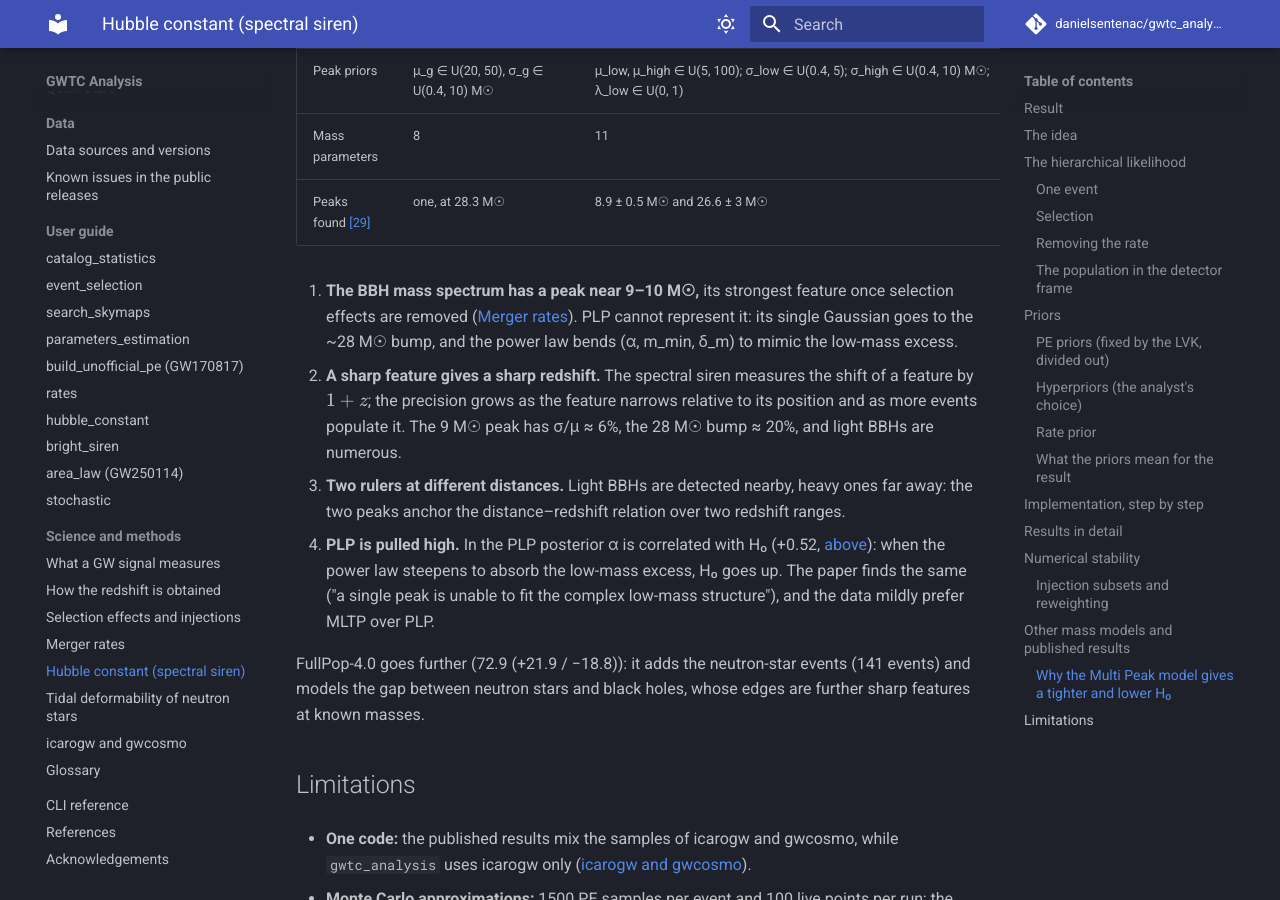
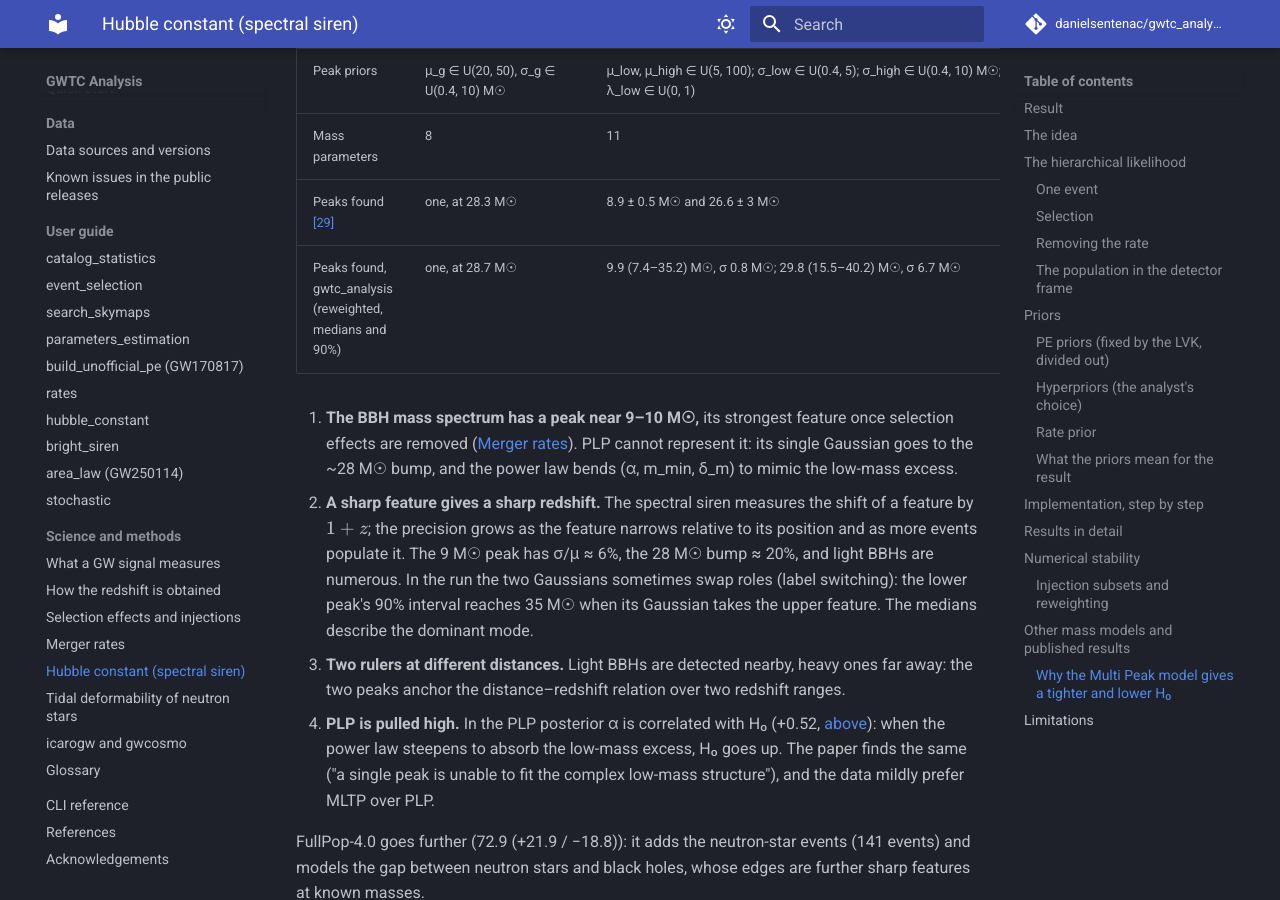
Before and after one commit to danielsentenac/gwtc_analysis, an MkDocs documentation site: the page built from docs/science/spectral-siren.md, in a window 1280 px wide and 900 px high, scrolled down 12189 px. Built offline with MkDocs 1.6.1 and Material for MkDocs 9.7.7, drawn with Linux system fonts in a browser that asks for light colours; comment, search, counter and statistics services are not loaded.

Commit message:
docs: Multi Peak peaks of the paper (9, 27 M_sun) and of the reproduction run (10, 30 M_sun)
Co-Authored-By: Claude Opus 5.5 <noreply@anthropic.com>

```diff
--- a/docs/science/spectral-siren.md
+++ b/docs/science/spectral-siren.md
@@ -390,6 +390,7 @@ low-mass smoothing, Madau–Dickinson redshift evolution and H₀ prior are the
 | Peak priors | μ_g ∈ U(20, 50), σ_g ∈ U(0.4, 10) M☉ | μ_low, μ_high ∈ U(5, 100); σ_low ∈ U(0.4, 5); σ_high ∈ U(0.4, 10) M☉; λ_low ∈ U(0, 1) |
 | Mass parameters | 8 | 11 |
 | Peaks found [\[29\]](../references.md#ref-29) | one, at 28.3 M☉ | 8.9 ± 0.5 M☉ and 26.6 ± 3 M☉ |
+| Peaks found, gwtc_analysis (reweighted, medians and 90%) | one, at 28.7 M☉ | 9.9 (7.4–35.2) M☉, σ 0.8 M☉; 29.8 (15.5–40.2) M☉, σ 6.7 M☉ |
 
 1. **The BBH mass spectrum has a peak near 9–10 M☉,** its strongest feature once selection effects are
    removed ([Merger rates](merger-rates.md#selection-corrected-mass-distribution)). PLP cannot represent
@@ -398,6 +399,8 @@ low-mass smoothing, Madau–Dickinson redshift evolution and H₀ prior are the
 2. **A sharp feature gives a sharp redshift.** The spectral siren measures the shift of a feature by
    \(1+z\); the precision grows as the feature narrows relative to its position and as more events
    populate it. The 9 M☉ peak has σ/μ ≈ 6%, the 28 M☉ bump ≈ 20%, and light BBHs are numerous.
+   In the run the two Gaussians sometimes swap roles (label switching): the lower peak's 90% interval
+   reaches 35 M☉ when its Gaussian takes the upper feature. The medians describe the dominant mode.
 3. **Two rulers at different distances.** Light BBHs are detected nearby, heavy ones far away: the two
    peaks anchor the distance–redshift relation over two redshift ranges.
 4. **PLP is pulled high.** In the PLP posterior α is correlated with H₀ (+0.52,
```
Also changed, not shown: README.md (+2 -2 lines), docs/science/glossary.md (+1 -1 lines).
